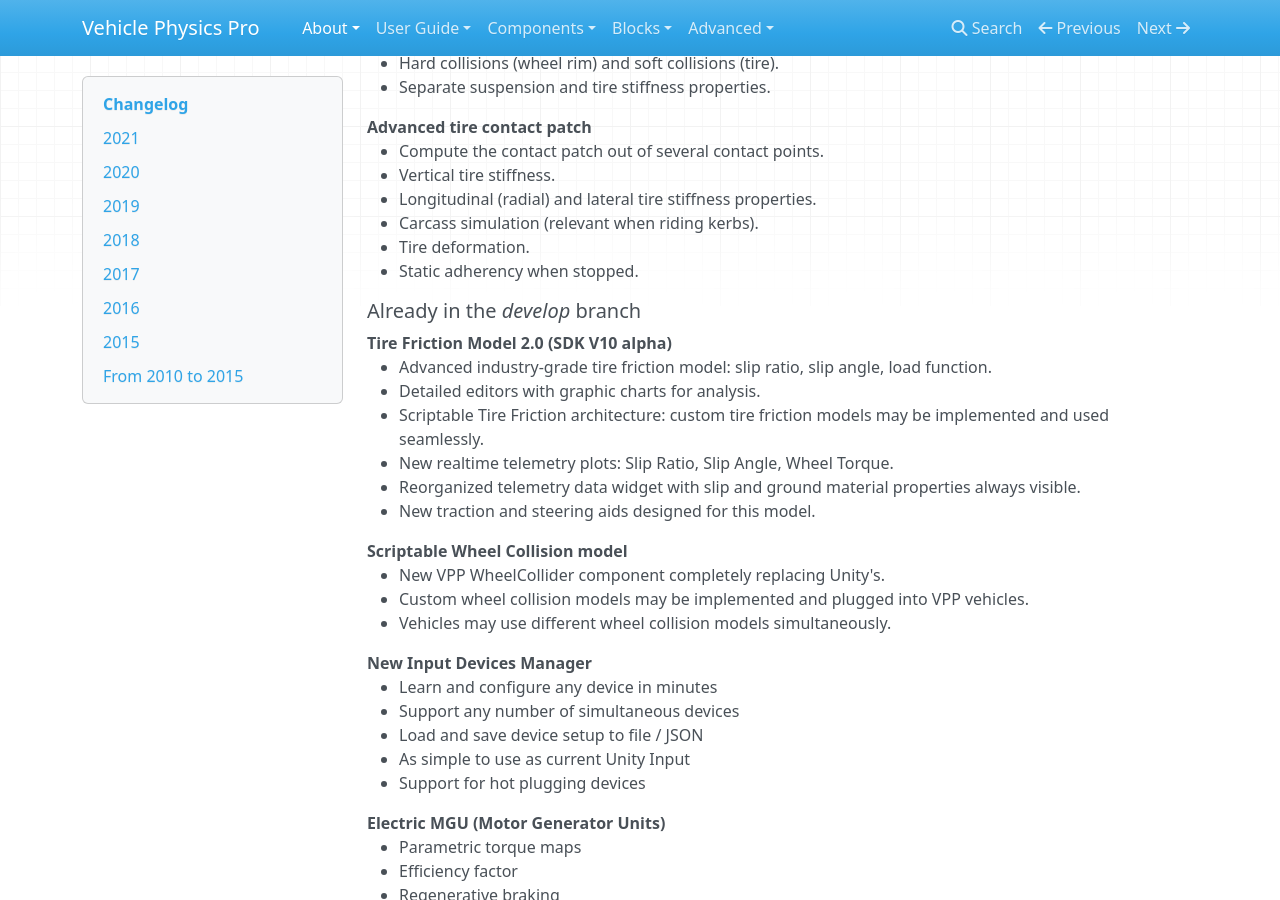
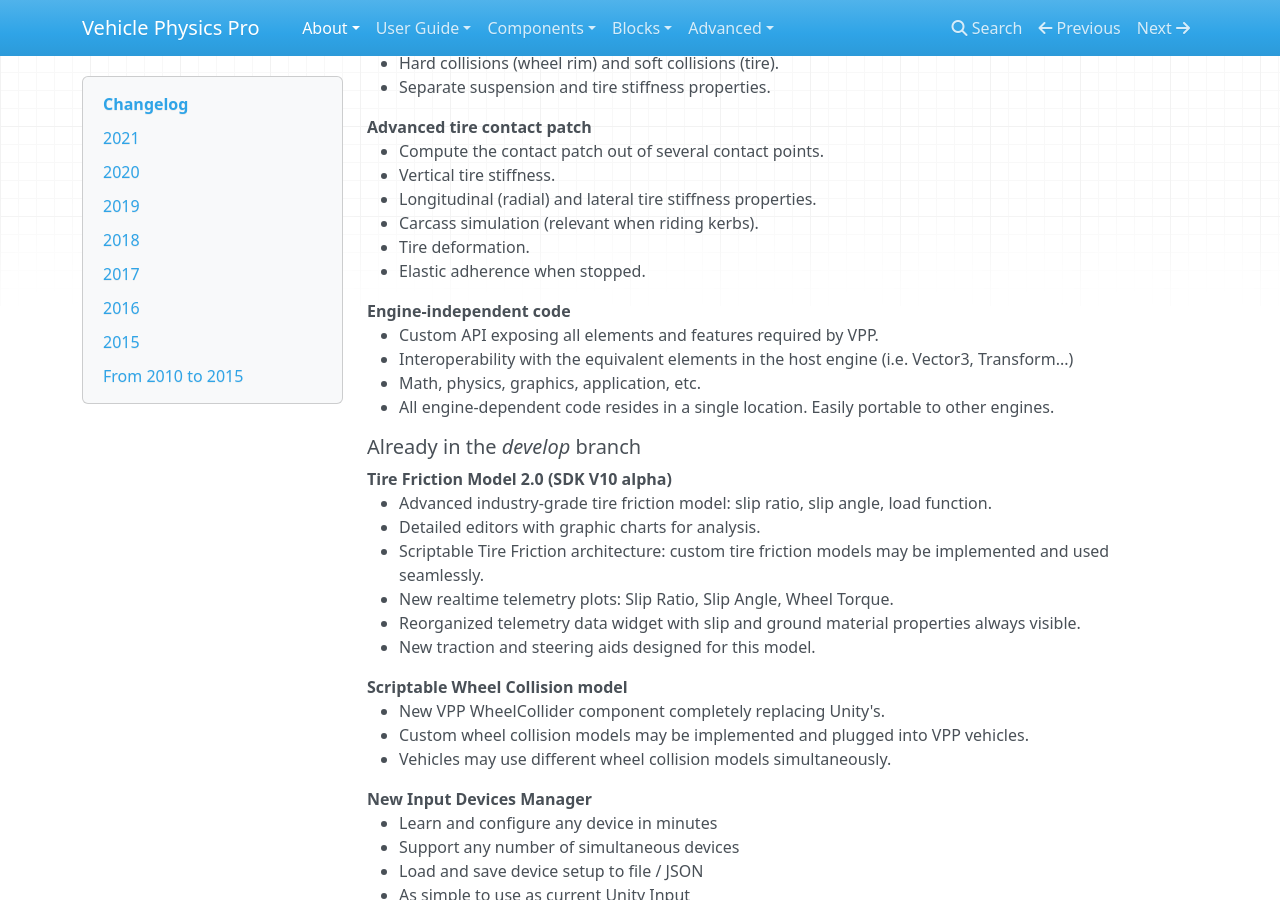
Before and after one commit to EdyJ/vehicle-physics-docs, an MkDocs documentation site: the page built from docs/about/changelog.md, in a window 1280 px wide and 900 px high, scrolled down 643 px. Built offline with MkDocs 1.6.1, drawn with Linux system fonts in a browser that asks for light colours; nearby versions of some CDN libraries; library files that are not in the unit come from our copies.

Commit message:
Changelog updated

```diff
--- a/docs/about/changelog.md
+++ b/docs/about/changelog.md
@@ -30,7 +30,13 @@
 	- Longitudinal (radial) and lateral tire stiffness properties.
 	- Carcass simulation (relevant when riding kerbs).
 	- Tire deformation.
-	- Static adherency when stopped.
+	- Elastic adherence when stopped.
+
+Engine-independent code
+:	- Custom API exposing all elements and features required by VPP.
+	- Interoperability with the equivalent elements in the host engine (i.e. Vector3, Transform...)
+	- Math, physics, graphics, application, etc.
+	- All engine-dependent code resides in a single location. Easily portable to other engines.
 
 ##### Already in the _develop_ branch
 
```
